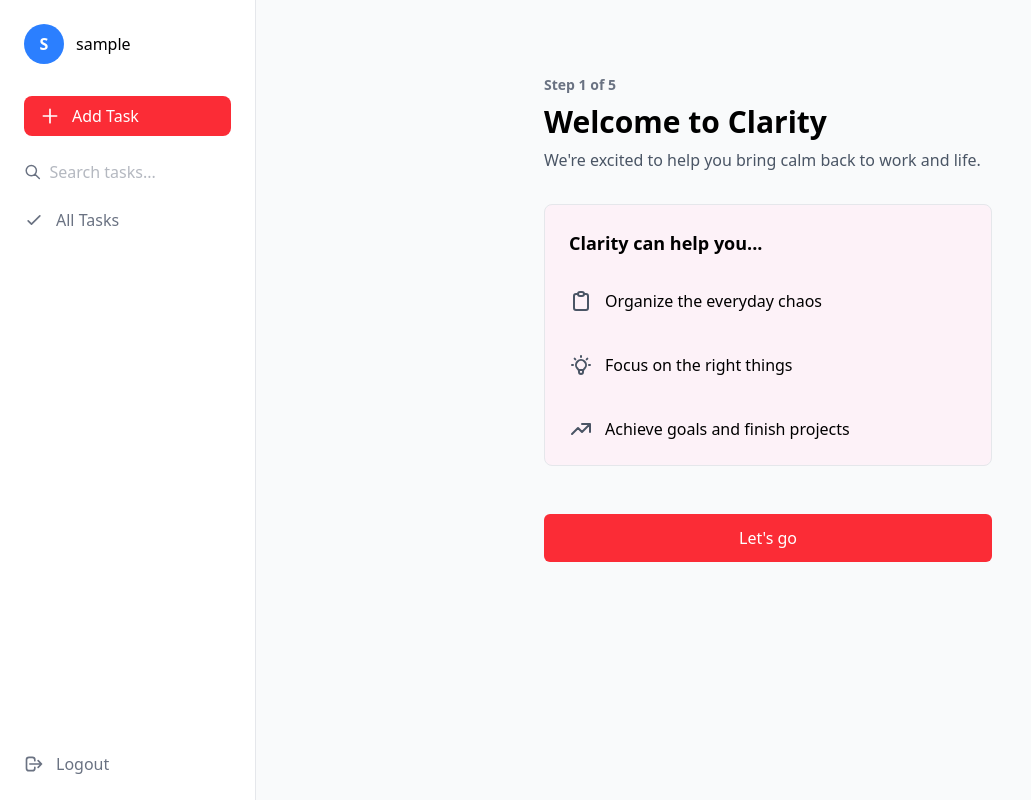
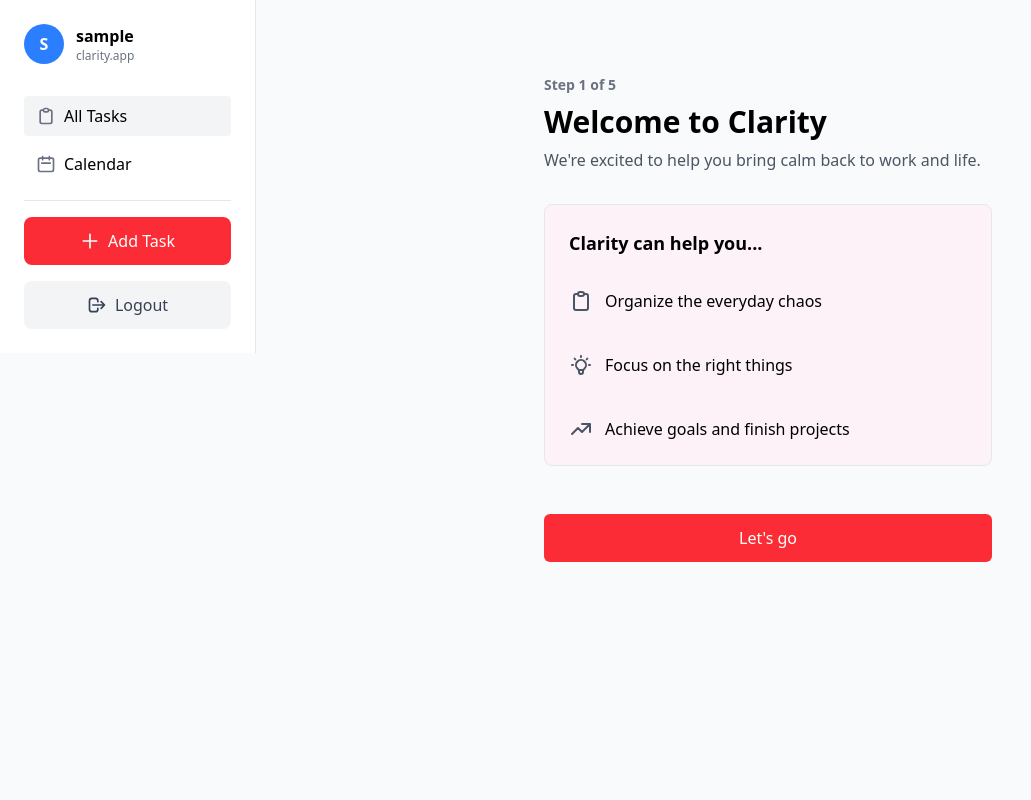
Before and after one commit to masha-a-m/task_manager, a React (Create React App) app in the folder frontend/: page /dashboard in a window 1280 px wide. Shown: the whole page, without its empty margins (0-1031 px from the left). Built offline with nearby package versions, Linux system fonts and the light colour scheme; sample sign-in values are in the browser's storage.

Commit message:
edited onboaridng

```diff
--- a/frontend/src/pages/Dashboard.jsx
+++ b/frontend/src/pages/Dashboard.jsx
@@ -37,7 +37,6 @@
   const [showTaskForm, setShowTaskForm] = useState(false);
   const [editingTaskId, setEditingTaskId] = useState(null);
   const [searchTerm, setSearchTerm] = useState('');
-  const [selectedDate, setSelectedDate] = useState(null);
   const [newTask, setNewTask] = useState({
     title: '',
     description: '',
@@ -47,6 +46,11 @@
   const [activeId, setActiveId] = useState(null);
   const [loading, setLoading] = useState(true);
   const [error, setError] = useState(null);
+  const [showPriorityDropdown, setShowPriorityDropdown] = useState(false);
+const [selectedDate, setSelectedDate] = useState(
+  localStorage.getItem('clarity_selectedDate') || null
+);
+const [showSidebarCalendar, setShowSidebarCalendar] = useState(false);
   const navigate = useNavigate();
 
   // Load user and tasks from localStorage
@@ -77,6 +81,37 @@
       coordinateGetter: sortableKeyboardCoordinates,
     })
   );
+
+// Helper function to format dates
+const formatDate = (dateString) => {
+  if (!dateString) return '';
+  const date = new Date(dateString);
+  return date.toLocaleDateString('en-US', {
+    weekday: 'long',
+    month: 'short',
+    day: 'numeric',
+    year: 'numeric'
+  });
+};
+
+// Update your filteredTasks calculation to include date filtering
+const filteredTasks = tasks.filter(task => {
+  // Search term filtering
+  if (searchTerm) {
+    const term = searchTerm.toLowerCase();
+    const matchesSearch =
+      task.title.toLowerCase().includes(term) ||
+      (task.description && task.description.toLowerCase().includes(term));
+    if (!matchesSearch) return false;
+  }
+
+  // Date filtering (if a date is selected)
+  if (selectedDate) {
+    return task.date && task.date.includes(selectedDate);
+  }
+
+  return true;
+});
 
   const handleAddTask = () => {
     if (!newTask.title.trim()) return;
@@ -129,14 +164,7 @@
     setActiveId(null);
   };
 
-  const filteredTasks = tasks.filter(task => {
-    if (!searchTerm) return true;
-    const term = searchTerm.toLowerCase();
-    return (
-      task.title.toLowerCase().includes(term) ||
-      (task.description && task.description.toLowerCase().includes(term))
-    );
-  });
+
 
   const activeTask = activeId ? tasks.find(task => task.id === activeId) : null;
 
@@ -146,57 +174,97 @@
   return (
     <div className="flex min-h-screen bg-gray-50">
       {/* Sidebar */}
-      <div className="w-64 bg-white border-r border-gray-200 p-6 flex flex-col">
+      {/* Sidebar */}
+      <div className="w-64 bg-white border-r border-gray-200 p-6 flex flex-col h-full">
         {/* User Profile */}
         <div className="flex items-center mb-8">
           <div className="w-10 h-10 rounded-full bg-blue-500 flex items-center justify-center text-white font-bold">
-            {user.username?.charAt(0).toUpperCase() || 'U'}
+            {user?.username?.charAt(0).toUpperCase() || 'U'}
           </div>
-          <span className="ml-3 font-medium">{user.username || 'User'}</span>
+          <div className="ml-3">
+            <h2 className="font-semibold">{user?.username || 'User'}</h2>
+            <p className="text-xs text-gray-500">clarity.app</p>
+          </div>
         </div>
 
-        {/* Navigation */}
-        <nav className="flex-1">
+        {/* Sidebar Menu */}
+        <div className="space-y-2 flex-1">
           <button
-            onClick={() => setShowTaskForm(true)}
-            className="flex items-center w-full bg-red-500 hover:bg-red-600 text-white py-2 px-4 rounded-lg mb-6"
+            onClick={() => {
+              setSelectedDate(null);
+              localStorage.setItem('clarity_selectedDate', '');
+            }}
+            className={`w-full text-left px-3 py-2 rounded hover:bg-gray-100 flex items-center ${
+              !selectedDate ? 'bg-gray-100' : ''
+            }`}
           >
-            <svg className="w-5 h-5 mr-3" fill="none" stroke="currentColor" viewBox="0 0 24 24">
+            <svg className="w-5 h-5 mr-2 text-gray-500" fill="none" stroke="currentColor" viewBox="0 0 24 24">
+              <path strokeLinecap="round" strokeLinejoin="round" strokeWidth={2} d="M9 5H7a2 2 0 00-2 2v12a2 2 0 002 2h10a2 2 0 002-2V7a2 2 0 00-2-2h-2M9 5a2 2 0 002 2h2a2 2 0 002-2M9 5a2 2 0 012-2h2a2 2 0 012 2" />
+            </svg>
+            All Tasks
+          </button>
+          <button
+            onClick={() => setShowSidebarCalendar(!showSidebarCalendar)}
+            className={`w-full text-left px-3 py-2 rounded hover:bg-gray-100 flex items-center ${
+              selectedDate ? 'bg-gray-100' : ''
+            }`}
+          >
+            <svg className="w-5 h-5 mr-2 text-gray-500" fill="none" stroke="currentColor" viewBox="0 0 24 24">
+              <path strokeLinecap="round" strokeLinejoin="round" strokeWidth={2} d="M8 7V3m8 4V3m-9 8h10M5 21h14a2 2 0 002-2V7a2 2 0 00-2-2H5a2 2 0 00-2 2v12a2 2 0 002 2z" />
+            </svg>
+            Calendar
+          </button>
+        </div>
+
+        {/* Calendar Dropdown */}
+        {showSidebarCalendar && (
+          <div className="absolute z-50 mt-2 left-0 ml-64 bg-white border border-gray-200 rounded-lg shadow-lg p-3">
+            <input
+              type="date"
+              value={selectedDate || ''}
+              onChange={(e) => {
+                const date = e.target.value;
+                setSelectedDate(date);
+                localStorage.setItem('clarity_selectedDate', date);
+                setShowSidebarCalendar(false);
+              }}
+              className="w-full p-2 border border-gray-300 rounded-md"
+            />
+          </div>
+        )}
+
+        {/* Divider */}
+        <div className="border-t border-gray-200 my-4"></div>
+
+        {/* Add Task Button */}
+        <button
+          onClick={() => {
+            setShowTaskForm(true);
+            setEditingTaskId(null);
+            setNewTask({
+              title: '',
+              description: '',
+              date: selectedDate || '',
+              priority: 4
+            });
+          }}
+          className="w-full bg-red-500 hover:bg-red-600 text-white py-3 px-4 rounded-lg font-medium flex items-center justify-center"
+        >
+          <svg className="w-5 h-5 mr-2" fill="none" stroke="currentColor" viewBox="0 0 24 24">
             <path strokeLinecap="round" strokeLinejoin="round" strokeWidth={2} d="M12 4v16m8-8H4" />
           </svg>
           Add Task
         </button>
 
-          <div className="flex items-center text-gray-500 mb-6">
-            <svg className="w-5 h-5" fill="none" stroke="currentColor" viewBox="0 0 24 24">
-              <path strokeLinecap="round" strokeLinejoin="round" strokeWidth={2} d="M21 21l-6-6m2-5a7 7 0 11-14 0 7 7 0 0114 0z" />
-            </svg>
-            <input
-              type="text"
-              placeholder="Search tasks..."
-              className="ml-2 bg-transparent border-none focus:outline-none w-full"
-              value={searchTerm}
-              onChange={(e) => setSearchTerm(e.target.value)}
-            />
-          </div>
-
-          <div className="flex items-center text-gray-500 mb-6 cursor-pointer">
-            <svg className="w-5 h-5" fill="none" stroke="currentColor" viewBox="0 0 24 24">
-              <path strokeLinecap="round" strokeLinejoin="round" strokeWidth={2} d="M5 13l4 4L19 7" />
-            </svg>
-            <span className="ml-3">All Tasks</span>
-          </div>
-        </nav>
-
-        {/* Logout */}
+        {/* Logout Button */}
         <button
           onClick={() => {
             localStorage.removeItem('clarity_currentUser');
             navigate('/login');
           }}
-          className="flex items-center text-gray-500 hover:text-red-500 mt-auto"
+          className="mt-4 w-full bg-gray-100 hover:bg-gray-200 text-gray-700 py-3 px-4 rounded-lg font-medium flex items-center justify-center"
         >
-          <svg className="w-5 h-5 mr-3" fill="none" stroke="currentColor" viewBox="0 0 24 24">
+          <svg className="w-5 h-5 mr-2" fill="none" stroke="currentColor" viewBox="0 0 24 24">
             <path strokeLinecap="round" strokeLinejoin="round" strokeWidth={2} d="M17 16l4-4m0 0l-4-4m4 4H7m6 4v1a3 3 0 01-3 3H6a3 3 0 01-3-3V7a3 3 0 013-3h4a3 3 0 013 3v1" />
           </svg>
           Logout
@@ -210,6 +278,8 @@
   ) : (
     <>
       {showTaskForm ? (
+        <div className="fixed inset-0 bg-black bg-opacity-50 flex items-center justify-center z-50">
+          <div className="bg-white p-6 rounded-lg shadow-xl max-w-md w-full">
             <TaskForm
               task={newTask}
               setTask={setNewTask}
@@ -219,8 +289,57 @@
                 setEditingTaskId(null);
               }}
             />
+          </div>
+        </div>
       ) : (
         <div className="max-w-4xl mx-auto">
+          {/* Search Bar */}
+          <div className="flex items-center mb-6">
+            <div className="relative flex-1">
+              <svg
+                className="w-5 h-5 absolute left-3 top-1/2 transform -translate-y-1/2 text-gray-400"
+                fill="none"
+                stroke="currentColor"
+                viewBox="0 0 24 24"
+              >
+                <path
+                  strokeLinecap="round"
+                  strokeLinejoin="round"
+                  strokeWidth={2}
+                  d="M21 21l-6-6m2-5a7 7 0 11-14 0 7 7 0 0114 0z"
+                />
+              </svg>
+              <input
+                type="text"
+                placeholder="Search tasks..."
+                value={searchTerm}
+                onChange={(e) => setSearchTerm(e.target.value)}
+                className="w-full pl-10 pr-4 py-2 border border-gray-300 rounded-lg focus:outline-none focus:ring-2 focus:ring-red-500"
+              />
+            </div>
+          </div>
+
+          {/* Date Filter Indicator */}
+          {selectedDate && (
+            <div className="flex items-center mb-4 text-sm text-gray-600">
+              <svg className="w-4 h-4 mr-2" fill="none" stroke="currentColor" viewBox="0 0 24 24">
+                <path strokeLinecap="round" strokeLinejoin="round" strokeWidth={2} d="M8 7V3m8 4V3m-9 8h10M5 21h14a2 2 0 002-2V7a2 2 0 00-2-2H5a2 2 0 00-2 2v12a2 2 0 002 2z" />
+              </svg>
+              Showing tasks for: {formatDate(selectedDate)}
+              <button
+                onClick={() => {
+                  setSelectedDate(null);
+                  localStorage.removeItem('clarity_selectedDate');
+                }}
+                className="ml-2 text-red-500 hover:text-red-700"
+              >
+                <svg className="w-4 h-4" fill="none" stroke="currentColor" viewBox="0 0 24 24">
+                  <path strokeLinecap="round" strokeLinejoin="round" strokeWidth={2} d="M6 18L18 6M6 6l12 12" />
+                </svg>
+              </button>
+            </div>
+          )}
+
           <h1 className="text-2xl font-bold mb-6">Your Tasks</h1>
 
           <DndContext
@@ -236,13 +355,23 @@
             >
               <div className="space-y-4">
                 {filteredTasks.length > 0 ? (
-                        filteredTasks.map(task => (
+                  filteredTasks
+                    .filter(task =>
+                      !selectedDate ||
+                      (task.date && task.date.includes(selectedDate))
+                    )
+                    .map(task => (
                       <SortableItem
                         key={task.id}
                         id={task.id}
                         task={task}
                         onEdit={(task) => {
-                              setNewTask(task);
+                          setNewTask({
+                            title: task.title,
+                            description: task.description || '',
+                            date: task.date || '',
+                            priority: Number(task.priority) || 4
+                          });
                           setEditingTaskId(task.id);
                           setShowTaskForm(true);
                         }}
@@ -254,10 +383,20 @@
                     <p className="text-gray-500 mb-4">
                       {searchTerm
                         ? `No tasks found for "${searchTerm}"`
+                        : selectedDate
+                          ? `No tasks scheduled for ${formatDate(selectedDate)}`
                           : 'No tasks yet. Add your first task!'}
                     </p>
                     <button
-                            onClick={() => setShowTaskForm(true)}
+                      onClick={() => {
+                        setNewTask({
+                          title: '',
+                          description: '',
+                          date: selectedDate || '',
+                          priority: 4
+                        });
+                        setShowTaskForm(true);
+                      }}
                       className="bg-red-500 hover:bg-red-600 text-white py-2 px-6 rounded-lg"
                     >
                       Add Task
```
Lines whose indentation alone changed are shown as unchanged.
